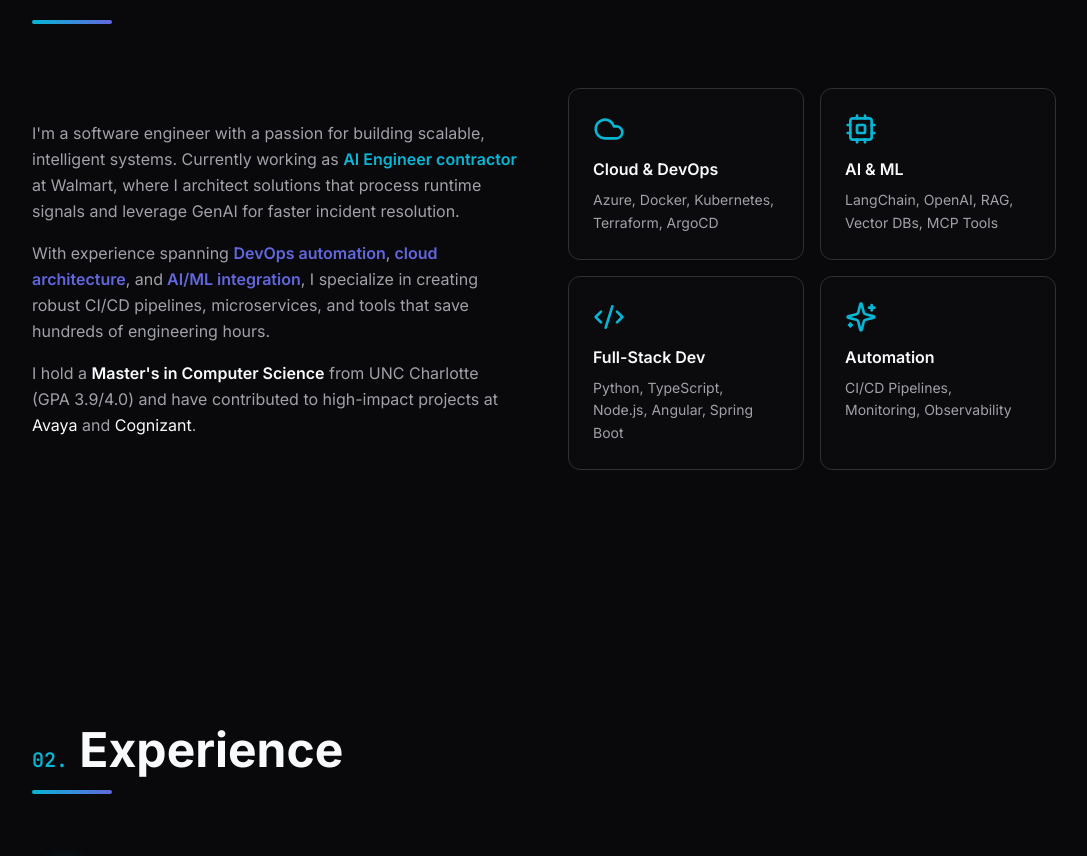
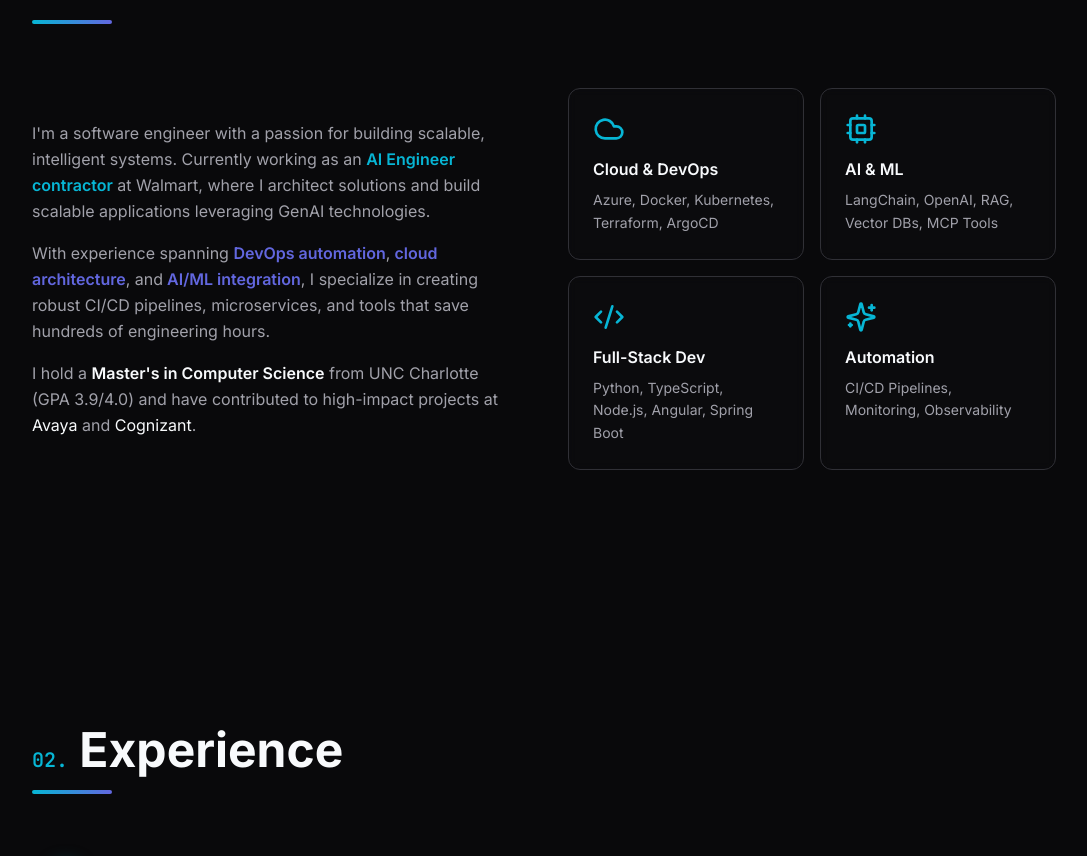
Before and after one commit to ssjawalkar/cyber-canvas-io, a React (Vite) app: page / in a window 1280 px wide. Shown: the part 972-1828 px from the top of the page, without its empty margins (96-1183 px from the left). Built offline with nearby package versions, Linux system fonts and the light colour scheme; the HTML template or start-up script is replaced by a standard one.

Commit message:
Refactor: Paraphrase About section text

```diff
--- a/src/components/About.tsx
+++ b/src/components/About.tsx
@@ -66,9 +66,9 @@ const About = () => {
               className={`space-y-4 transition-all duration-700 delay-150 ${isVisible ? "opacity-100 translate-x-0" : "opacity-0 -translate-x-10"}`}
             >
               <p className="text-muted-foreground leading-relaxed">
-                I'm a software engineer with a passion for building scalable, intelligent systems. Currently working as{" "}
+                I'm a software engineer with a passion for building scalable, intelligent systems. Currently working as an{" "}
                 <span className="text-accent font-semibold">AI Engineer contractor</span> at Walmart, where I architect
-                solutions that process runtime signals and leverage GenAI for faster incident resolution.
+                solutions and build scalable applications leveraging GenAI technologies.
               </p>
               <p className="text-muted-foreground leading-relaxed">
                 With experience spanning <span className="text-primary font-semibold">DevOps automation</span>,
```
